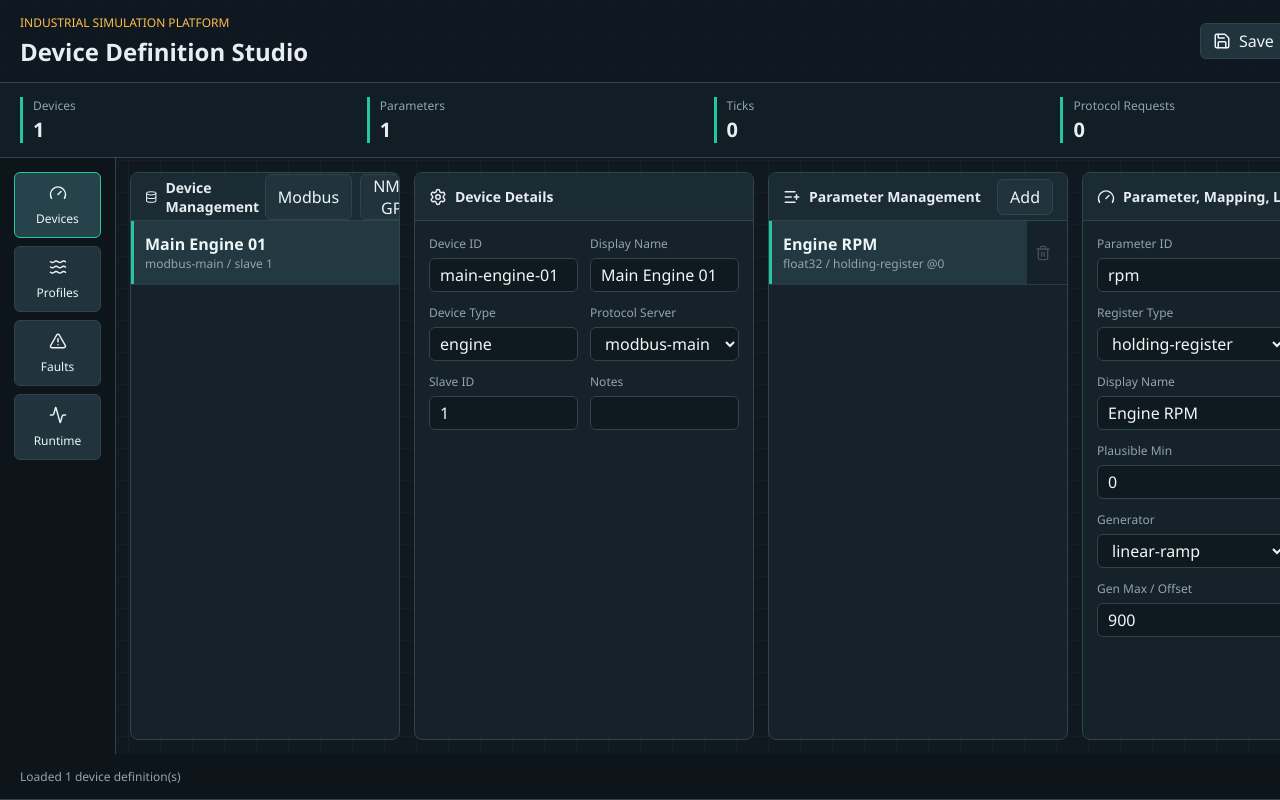
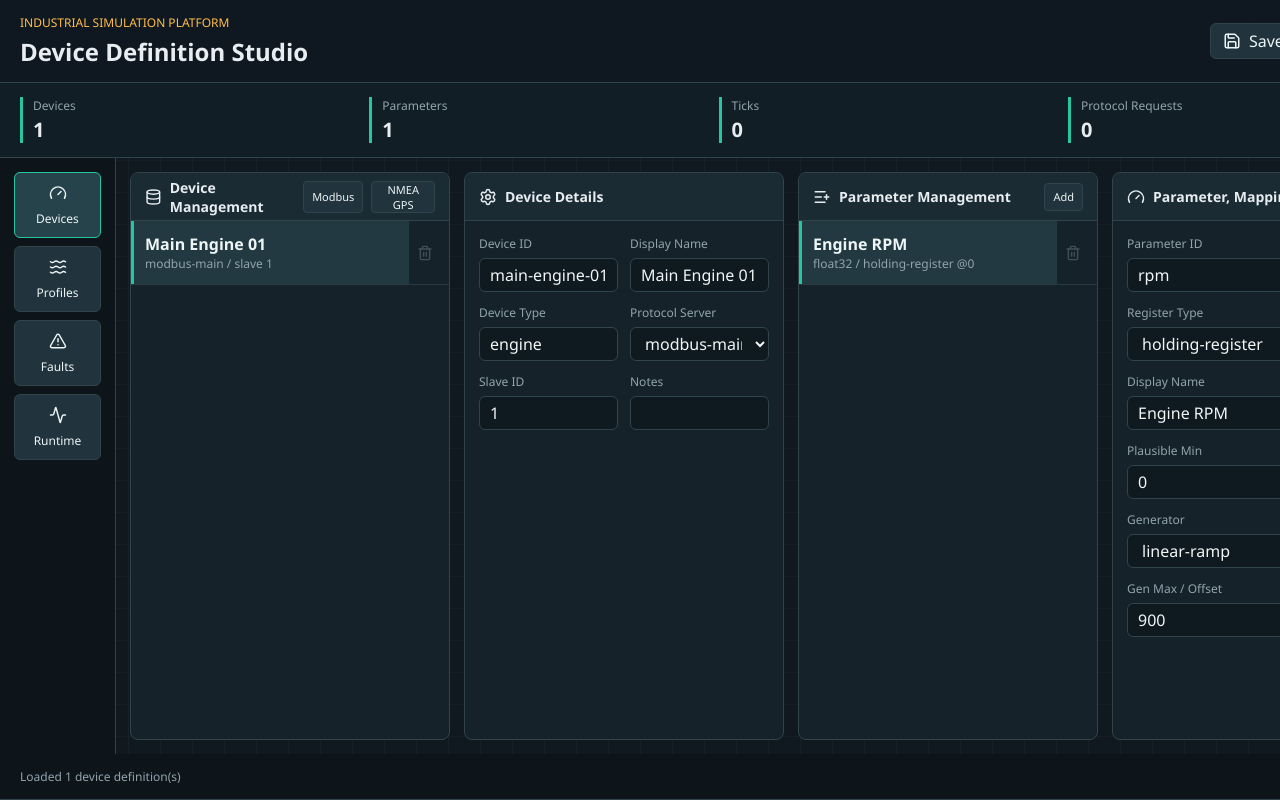
Before and after one commit to snehalsaurabh/Maritime-Industrial-Simulation-System, a React (Vite) app in the folder industrial-simulator/: page / in a window 1280 px wide. Shown: the top 800 px of the page. Built offline with nearby package versions, Linux system fonts and the light colour scheme.

Commit message:
Device Management tab fixed

```diff
--- a/industrial-simulator/src/studio/renderer/styles.css
+++ b/industrial-simulator/src/studio/renderer/styles.css
@@ -195,7 +195,7 @@ label span {
 .editor-grid {
   display: grid;
   gap: 14px;
-  grid-template-columns: 270px minmax(340px, 0.9fr) 300px minmax(420px, 1.2fr);
+  grid-template-columns: 320px minmax(320px, 0.9fr) 300px minmax(400px, 1.2fr);
   min-height: 0;
   padding: 14px;
 }
@@ -239,6 +239,13 @@ label span {
 .pane-title-actions {
   display: flex;
   gap: 8px;
+}
+
+.pane-title-actions button {
+  min-height: 28px;
+  padding: 0 8px;
+  font-size: 11px;
+  border-radius: 4px;
 }
 
 .compact-list {
--- a/industrial-simulator/src/studio/shared/studio-types.ts
+++ b/industrial-simulator/src/studio/shared/studio-types.ts
@@ -278,16 +278,26 @@ export function normalizeStudioProject(project: StudioProject): StudioProject {
 }
 
 export function compileSimulatorConfig(project: StudioProject): SimulatorConfig {
+  const activeScenarios = project.scenarios.filter((s) => s.enabled);
+  const activeFaults = activeScenarios.flatMap((s) =>
+    s.faults.map((f) => ({ ...f, enabled: true }))
+  );
+
   return {
     simulator: project.simulator,
     protocols: project.protocols,
-    devices: project.devices.map((device) => ({
+    devices: project.devices.map((device) => {
+      const deviceFaults = [
+        ...(device.faults ?? []),
+        ...activeFaults
+      ];
+      return {
         deviceId: device.deviceId,
         deviceType: device.deviceType,
         displayName: device.displayName,
         updateIntervalMs: device.updateIntervalMs,
         protocol: device.protocol,
-      faults: device.faults,
+        faults: deviceFaults.length > 0 ? deviceFaults : undefined,
         parameters: device.parameters.map((parameter) => ({
           parameterId: parameter.parameterId,
           displayName: parameter.displayName,
@@ -298,6 +308,7 @@ export function compileSimulatorConfig(project: StudioProject): SimulatorConfig
           nmeaMapping: parameter.nmeaMapping,
           faults: parameter.faults
         }))
-    }))
+      };
+    })
   };
 }
```
Also changed, not shown: industrial-simulator/tests/tsconfig.json (added, +8 -0 lines), 1 other file (tests, documents, lock files or other folders). Lines whose indentation alone changed are shown as unchanged.
